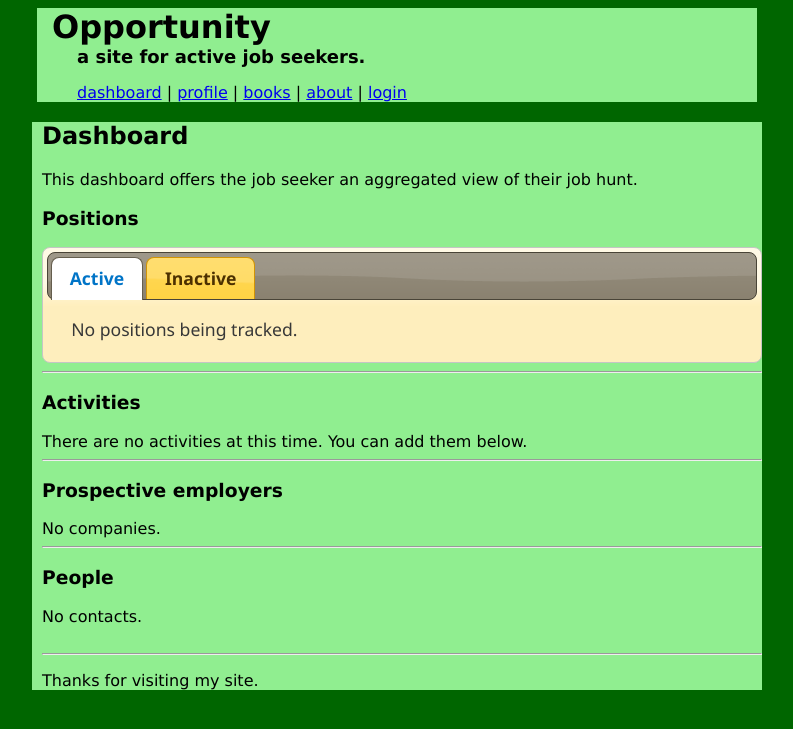
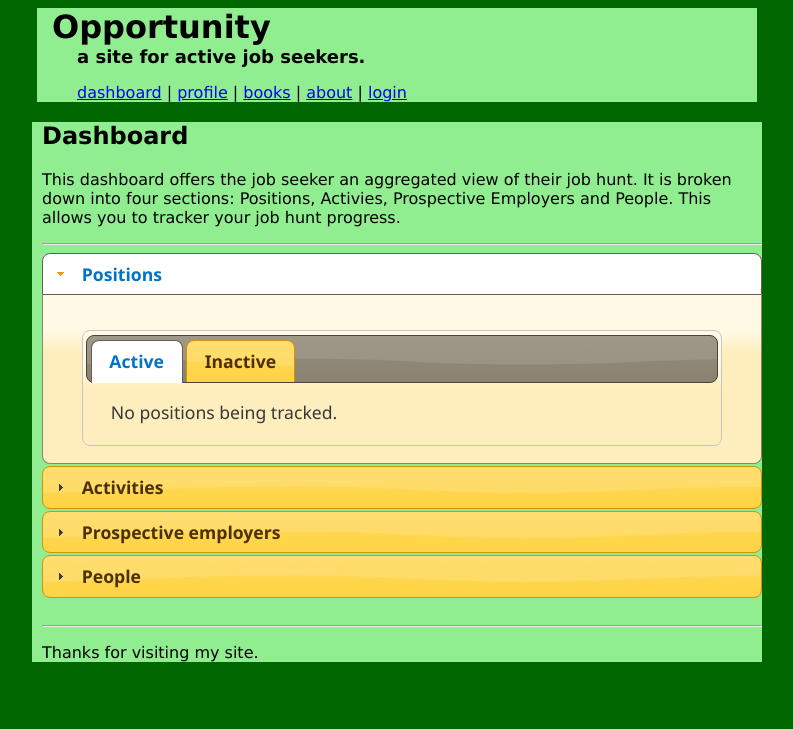
Before and after one commit to oshko/opportunity, a Django app: template opportunity/templates/dashboard.html in a window 1280 px wide. Shown: the top 729 px of the page, without its empty margins (243-1036 px from the left). Run offline with Django 3.2, Linux system fonts and the light colour scheme; the template is opened without the code that fills it, so the values that code supplies are empty; some libraries are stand-ins or nearby versions.

Commit message:
fixed issue #32 - would an accordion widget make the dashboard look better?

```diff
--- a/opportunity/templates/dashboard.html
+++ b/opportunity/templates/dashboard.html
@@ -20,6 +20,9 @@
   $(function() {
       $("#positions-tabs").tabs();
   });
+  $(function() {
+     $("#accordion").accordion();
+  });
   </script>
 
 {% endblock %}
@@ -27,14 +30,6 @@
 
     <h1>{{ page_owner_name }} Dashboard</h1>
 
-{% if warning_message %}
-<div id="dialog-confirm" title="{{ warning_message }}">
-  <p><span class="ui-icon ui-icon-alert" style="float: left; margin: 0 7px 20px 0;"></span> </p>
-<br/>
-</div>
-{% endif %}
-
-This dashboard offers the job seeker an aggregated view of their job hunt.
 <div id='member-nav' >
       {% if user.is_authenticated %}
 	{% if society %}
@@ -55,7 +50,23 @@ This dashboard offers the job seeker an aggregated view of their job hunt.
       {% endif %}
       {% endif %}
     </div>
+<div> <!-- overview -->
+{% if warning_message %}
+<div id="dialog-confirm" title="{{ warning_message }}">
+  <p><span class="ui-icon ui-icon-alert" style="float: left; margin: 0 7px 20px 0;"></span> </p>
+<br/>
+</div>
+{% endif %}
+<p>
+This dashboard offers the job seeker an aggregated view of their job hunt.
+It is broken down into four sections: Positions, Activies, Prospective Employers and
+People.  This allows you to tracker your job hunt progress.
+</p>
+</div>
+<hr/>
+<div id="accordion"> <!-- root accordion div -->
             <h3>Positions</h3>
+<div> <!-- accordion container -->
     {% if page_owner_p %}
     <a class="button" href="/position/add">Add a position</a>
     {% endif %}
@@ -105,8 +116,9 @@ This dashboard offers the job seeker an aggregated view of their job hunt.
         </div> <!-- close inactive tab -->
     </div>  <!-- close positions-tabs -->
 </div> <!-- close position-container  -->
-            <hr/>
+</div> <!-- close accordion container -->
 	<h3>Activities</h3>
+<div> <!-- activities accordion container -->
     {% if page_owner_p %}
         <fieldset>
             <legend>add:</legend>
@@ -145,8 +157,9 @@ This dashboard offers the job seeker an aggregated view of their job hunt.
         There are no activities at this time. You can add them below.
     {% endif %}
 			</div>
-    <hr/>
+</div> <!-- closing activities accordion -->
  <h3>Prospective employers </h3>
+<div> <!-- prospective accordian container -->
      {% if page_owner_p %}
       <p/>
 
@@ -194,8 +207,9 @@ This dashboard offers the job seeker an aggregated view of their job hunt.
             No companies.
         {% endif %}
     </div>
-    <hr/>
+</div> <!-- closing accordion -->
        <h3>People </h3>
+<div> <!-- People accordion -->
     {% if page_owner_p %}
     <a class="button" href="/contact/add">Add a person</a>
       <p/>
@@ -218,5 +232,6 @@ This dashboard offers the job seeker an aggregated view of their job hunt.
             No contacts.
         {% endif %}
     </div>
-
+</div> <!-- closing accordion container -->
+</div> <!-- closing root accordion div tag -->
 {% endblock %}
```
